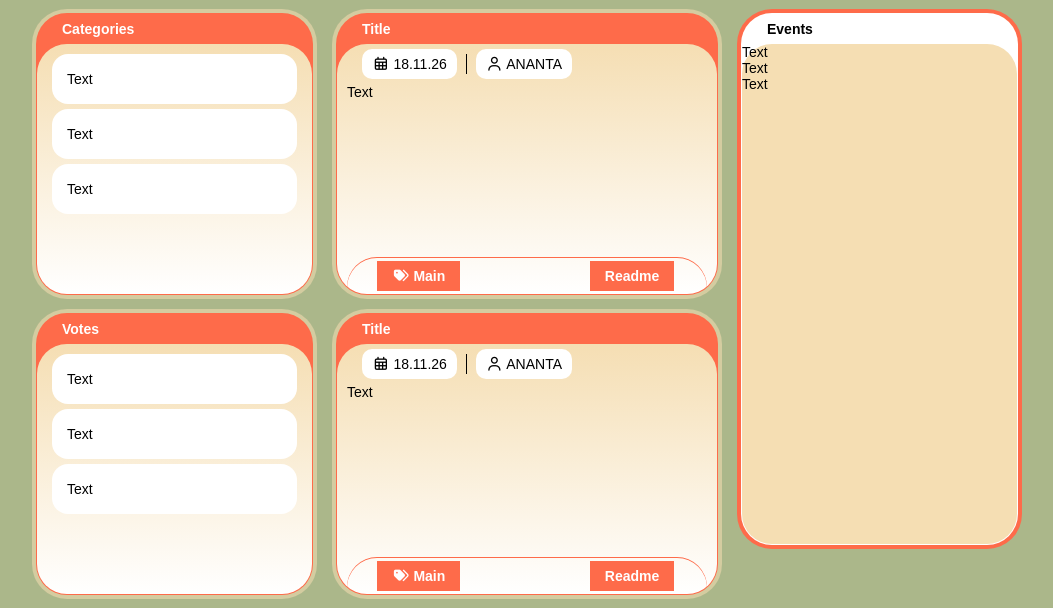
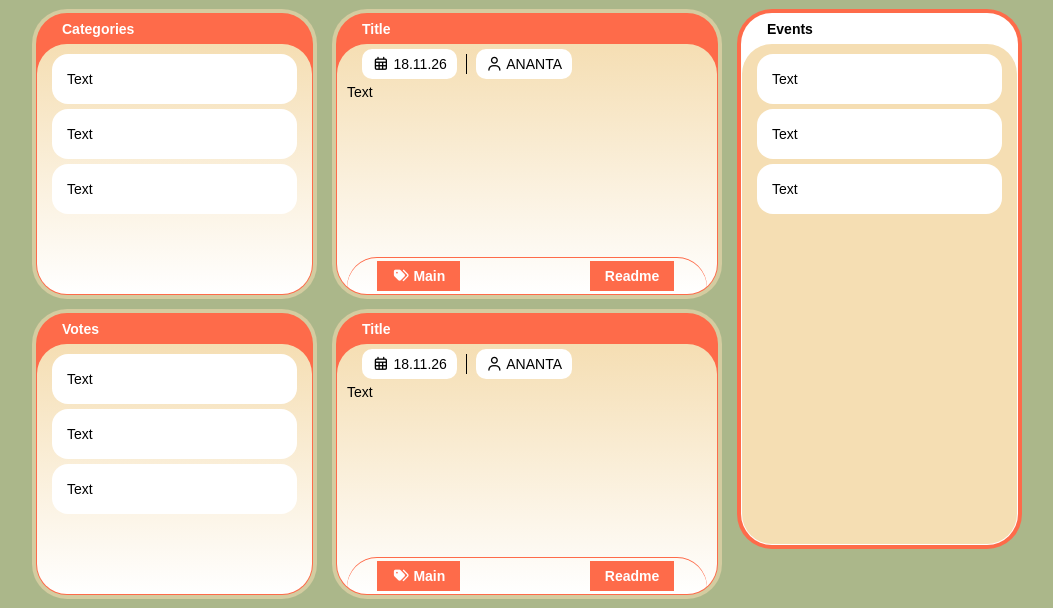
Before and after one commit to Jordancomm/Ananta-game, a plain HTML site: page index.html in a window 1280 px wide. Shown: the part 181-789 px from the top of the page, without its empty margins (113-1166 px from the left). Drawn offline with Linux system fonts and the light colour scheme.

Commit message:
Update index.html

```diff
--- a/index.html
+++ b/index.html
@@ -234,6 +234,19 @@
       min-height: 500px;
       background: wheat;
       border-radius: 30px;
+      box-sizing: border-box;
+      padding: 10px 0;
+    }
+    .events-body li {
+      width: calc(100% - 30px);
+      height: 50px;
+      background: white;
+      border-radius: 16px;
+      margin: 0 auto;
+      margin-bottom: 5px;
+      line-height: 50px;
+      box-sizing: border-box;
+      padding-left: 15px;
     }
 
     footer {
```
